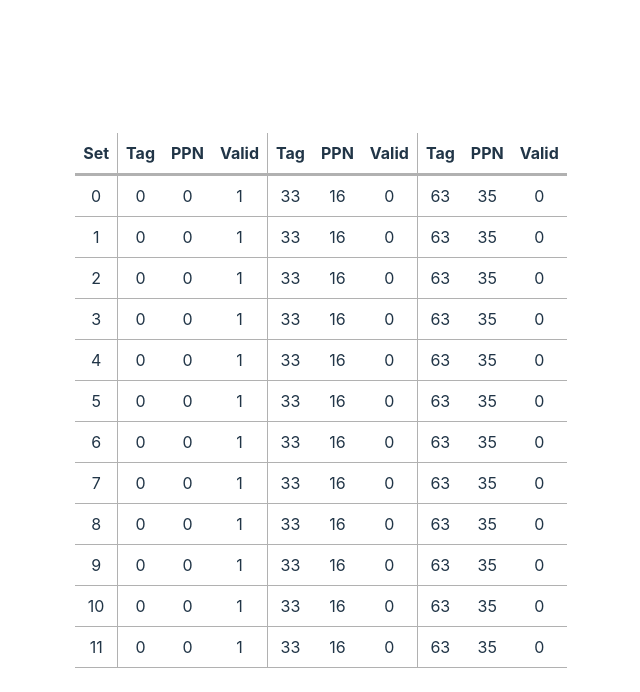
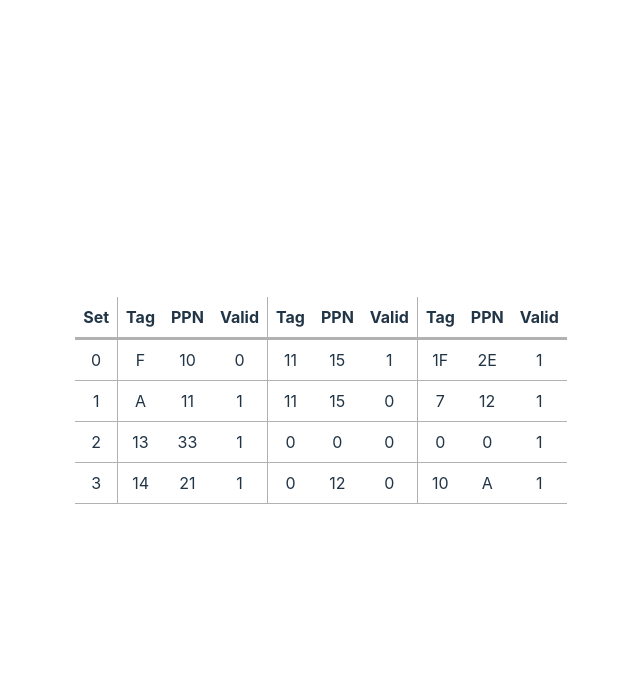
Before and after one commit to MahmoodSeoud/VMAT, a React (Vite) app: page / in a window 1280 px wide. Shown: the top 692 px of the page, without its empty margins (319-959 px from the left). Built offline with nearby package versions, Linux system fonts and the light colour scheme.

Commit message:
Change of tables

```diff
--- a/src/App.tsx
+++ b/src/App.tsx
@@ -4,40 +4,31 @@ import Page_table, { page_table_entry } from './components/Page_table/Page_table
 
 // TODO: make this a function that generates random data
 // TLB - Translation Lookaside Buffer
-const tlb_entries: tlb_entry[] = [
-  { tag: 0x00, ppn: 0x00, valid: 1 },
-  { tag: 0x21, ppn: 0x10, valid: 0 },
-  { tag: 0x3f, ppn: 0x23, valid: 0 },
-  { tag: 0x12, ppn: 0x34, valid: 1 },
-  { tag: 0x01, ppn: 0x33, valid: 1 },
-  { tag: 0x0C, ppn: 0x0D, valid: 0 },
-  { tag: 0x08, ppn: 0x17, valid: 1 },
-  { tag: 0x13, ppn: 0x15, valid: 1 },
-  { tag: 0xA0, ppn: 0x21, valid: 0 },
-  { tag: 0xFA, ppn: 0x00, valid: 1 },
-  { tag: 0xA2, ppn: 0x32, valid: 0 },
-  { tag: 0x03, ppn: 0x43, valid: 0 }
+const tlb_entries: tlb_entry[][] = [
+  [ { tag: 0x0F, ppn: 0x10, valid: 0 }, { tag: 0x11, ppn: 0x15, valid: 1 }, { tag: 0x1F, ppn: 0x2E, valid: 1 } ],
+  [ { tag: 0x0A, ppn: 0x11, valid: 1 }, { tag: 0x11, ppn: 0x15, valid: 0 }, { tag: 0x07, ppn: 0x12, valid: 1 } ],
+  [ { tag: 0x13, ppn: 0x33, valid: 1 }, { tag: 0x00, ppn: 0x00, valid: 0 }, { tag: 0x00, ppn: 0x00, valid: 1 } ],
+  [ { tag: 0x14, ppn: 0x21, valid: 1 }, { tag: 0x00, ppn: 0x12, valid: 0 }, { tag: 0x10, ppn: 0x0A, valid: 1 } ]
 ];
 
+const num_tlb_sets: number = tlb_entries.length;
 const num_tlb_ways: number = Object.keys(tlb_entries[0]).length;
-const num_tlb_sets: number = tlb_entries.length;
-
 // TODO: make this a function that generates random data
 // Page Table
 const page_table_entries: page_table_entry[] = [
-  { vpn: 0x00, ppn: 0x00, valid: 1 },
-  { vpn: 0x21, ppn: 0x10, valid: 0 },
-  { vpn: 0x3f, ppn: 0x23, valid: 0 },
-  { vpn: 0x12, ppn: 0x34, valid: 1 },
-  { vpn: 0x01, ppn: 0x33, valid: 1 },
-  { vpn: 0x0C, ppn: 0x0D, valid: 0 },
-  { vpn: 0x08, ppn: 0x17, valid: 1 },
-  { vpn: 0x13, ppn: 0x15, valid: 1 },
-  { vpn: 0xA0, ppn: 0x21, valid: 0 },
-  { vpn: 0xFA, ppn: 0x00, valid: 1 },
-  { vpn: 0xA2, ppn: 0x32, valid: 0 },
-  { vpn: 0x03, ppn: 0x43, valid: 0 }
-];
+  { ppn: 0x00, valid: 1, vpn: 0 },
+  { ppn: 0x21, valid: 0, vpn: 0 },
+  { ppn: 0x3f, valid: 0, vpn: 0 },
+  { ppn: 0x12, valid: 1, vpn: 0 },
+  { ppn: 0x01, valid: 1, vpn: 0 },
+  { ppn: 0x0C, valid: 0, vpn: 0 },
+  { ppn: 0x08, valid: 1, vpn: 0 },
+  { ppn: 0x13, valid: 1, vpn: 0 },
+  { ppn: 0xA0, valid: 0, vpn: 0 },
+  { ppn: 0xFA, valid: 1, vpn: 0 },
+  { ppn: 0xA2, valid: 0, vpn: 0 },
+  { ppn: 0x03, valid: 0, vpn: 0 }
+];;
 
 const page_table_size = page_table_entries.length;
 
--- a/src/components/Tlb_table/Tlb_table.tsx
+++ b/src/components/Tlb_table/Tlb_table.tsx
@@ -7,7 +7,7 @@ export type tlb_entry = {
 };
 
 type Tlb_tableProps = {
-    tlb_entries: tlb_entry[];
+    tlb_entries: tlb_entry[][];
     num_tlb_ways: number;
     num_tlb_sets: number;
 }
@@ -37,9 +37,9 @@ function Tlb_table( {tlb_entries, num_tlb_ways , num_tlb_sets} : Tlb_tableProps)
                                 <td>{i}</td>
                                 {Array(num_tlb_ways).fill(null).map((_, j) => (
                                     <>
-                                        <td>{tlb_entries[j].tag}</td>
-                                        <td>{tlb_entries[j].ppn}</td>
-                                        <td>{tlb_entries[j].valid}</td>
+                                        <td>{tlb_entries[i][j].tag.toString(16).toUpperCase()}</td>
+                                        <td>{tlb_entries[i][j].ppn.toString(16).toUpperCase()}</td>
+                                        <td>{tlb_entries[i][j].valid}</td>
                                     </>
                                 ))}
                             </tr>
```
Also changed, not shown: material/tlb_table_latex.txt (added), 1 other file (tests, documents, lock files or other folders).
